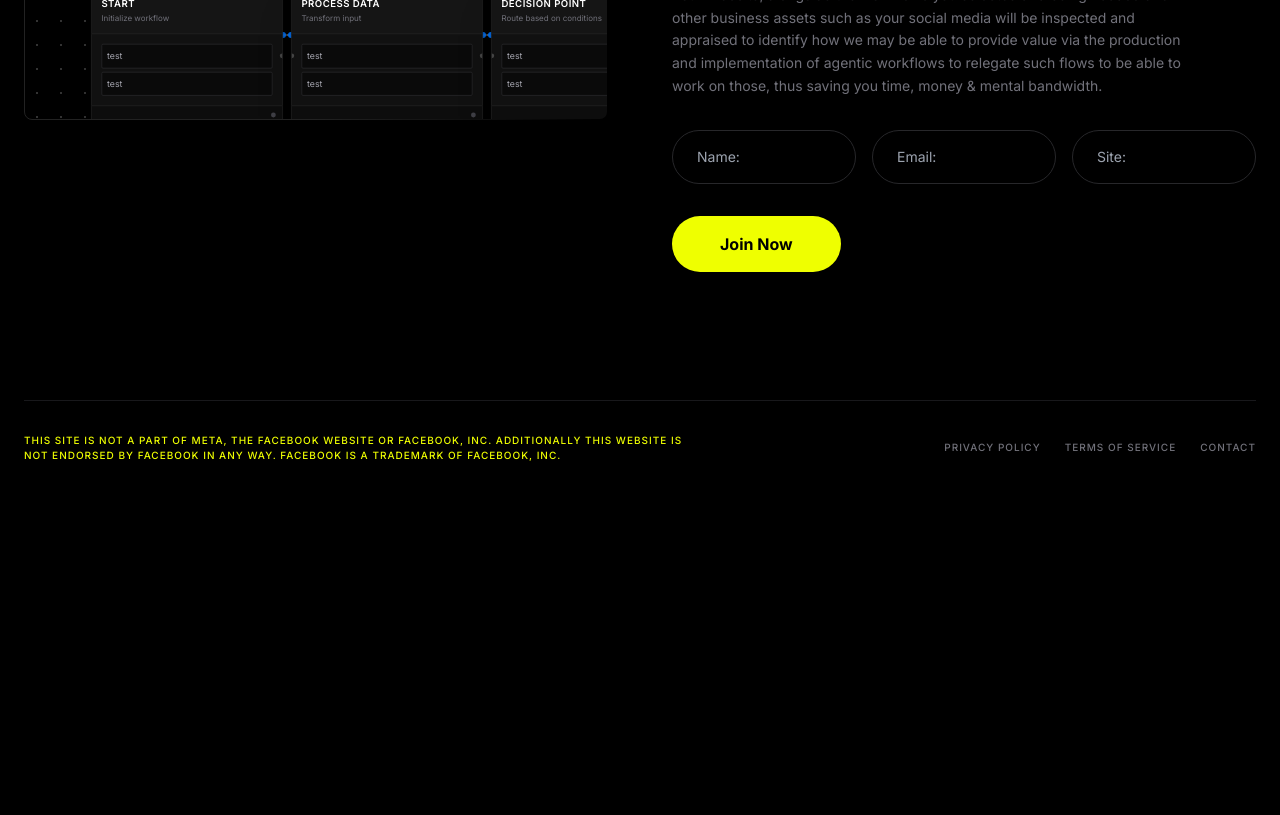
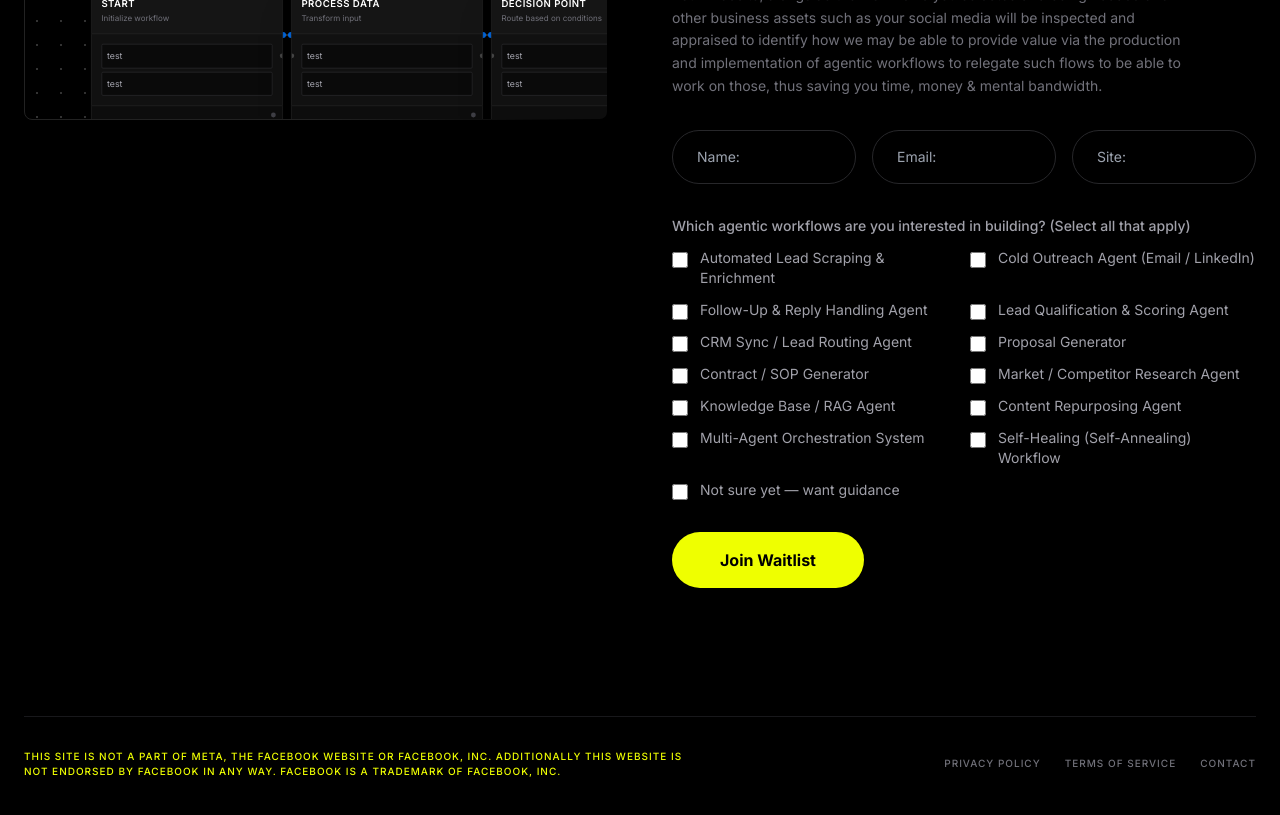
Before and after one commit to telluricaquarian/negentropic-agentic-workflows, a React (Vite) app: page / in a window 1280 px wide. Shown: the part 1080-1895 px from the top of the page. Before the commit the page ends 1639 px from the top, so only its background shows below. Built offline with nearby package versions, Linux system fonts and the light colour scheme; a web font is replaced by a local one.

Commit message:
Wire waitlist form + add workflow multi-select

```diff
--- a/App.tsx
+++ b/App.tsx
@@ -116,8 +116,36 @@ const edgeTypes = {
   temporary: Edge.Temporary,
 };
 
+const workflowOptions = [
+  'Automated Lead Scraping & Enrichment',
+  'Cold Outreach Agent (Email / LinkedIn)',
+  'Follow-Up & Reply Handling Agent',
+  'Lead Qualification & Scoring Agent',
+  'CRM Sync / Lead Routing Agent',
+  'Proposal Generator',
+  'Contract / SOP Generator',
+  'Market / Competitor Research Agent',
+  'Knowledge Base / RAG Agent',
+  'Content Repurposing Agent',
+  'Multi-Agent Orchestration System',
+  'Self-Healing (Self-Annealing) Workflow',
+  'Not sure yet \u2014 want guidance',
+];
+
 const App: React.FC = () => {
   const [formData, setFormData] = useState({ name: '', email: '', site: '' });
+  const [selectedWorkflows, setSelectedWorkflows] = useState<string[]>([]);
+
+  const handleSubmit = (e: React.FormEvent) => {
+    e.preventDefault();
+    console.log({ ...formData, workflows: selectedWorkflows });
+  };
+
+  const toggleWorkflow = (option: string) => {
+    setSelectedWorkflows(prev =>
+      prev.includes(option) ? prev.filter(w => w !== option) : [...prev, option]
+    );
+  };
 
   return (
     <main className="min-h-screen bg-black text-white selection:bg-yellow-400 selection:text-black">
@@ -206,6 +234,7 @@ const App: React.FC = () => {
                 </p>
               </div>
 
+              <form onSubmit={handleSubmit} className="space-y-8">
                 <div className="grid grid-cols-1 md:grid-cols-3 gap-4">
                   <div className="space-y-2">
                     <input
@@ -236,12 +265,37 @@ const App: React.FC = () => {
                   </div>
                 </div>
 
-              <button className="md:hidden w-full bg-[#EFFF00] text-black font-bold py-4 px-12 rounded-full hover:bg-white transition-colors duration-300">
+                <div className="space-y-3">
+                  <p className="text-zinc-400 text-sm font-medium">
+                    Which agentic workflows are you interested in building? (Select all that apply)
+                  </p>
+                  <div className="grid grid-cols-1 md:grid-cols-2 gap-3">
+                    {workflowOptions.map(option => (
+                      <label
+                        key={option}
+                        className="flex items-start gap-3 cursor-pointer group"
+                      >
+                        <input
+                          type="checkbox"
+                          checked={selectedWorkflows.includes(option)}
+                          onChange={() => toggleWorkflow(option)}
+                          className="mt-1 accent-[#EFFF00] w-4 h-4 shrink-0"
+                        />
+                        <span className="text-zinc-400 text-sm group-hover:text-zinc-200 transition-colors">
+                          {option}
+                        </span>
+                      </label>
+                    ))}
+                  </div>
+                </div>
+
+                <button type="submit" className="md:hidden w-full bg-[#EFFF00] text-black font-bold py-4 px-12 rounded-full hover:bg-white transition-colors duration-300">
                   Join Waitlist
                 </button>
-              <button className="hidden md:block w-fit bg-[#EFFF00] text-black font-bold py-4 px-12 rounded-full hover:bg-white transition-colors duration-300">
-                Join Now
+                <button type="submit" className="hidden md:block w-fit bg-[#EFFF00] text-black font-bold py-4 px-12 rounded-full hover:bg-white transition-colors duration-300">
+                  Join Waitlist
                 </button>
+              </form>
             </div>
           </div>
         </div>
```
Lines whose indentation alone changed are shown as unchanged.
